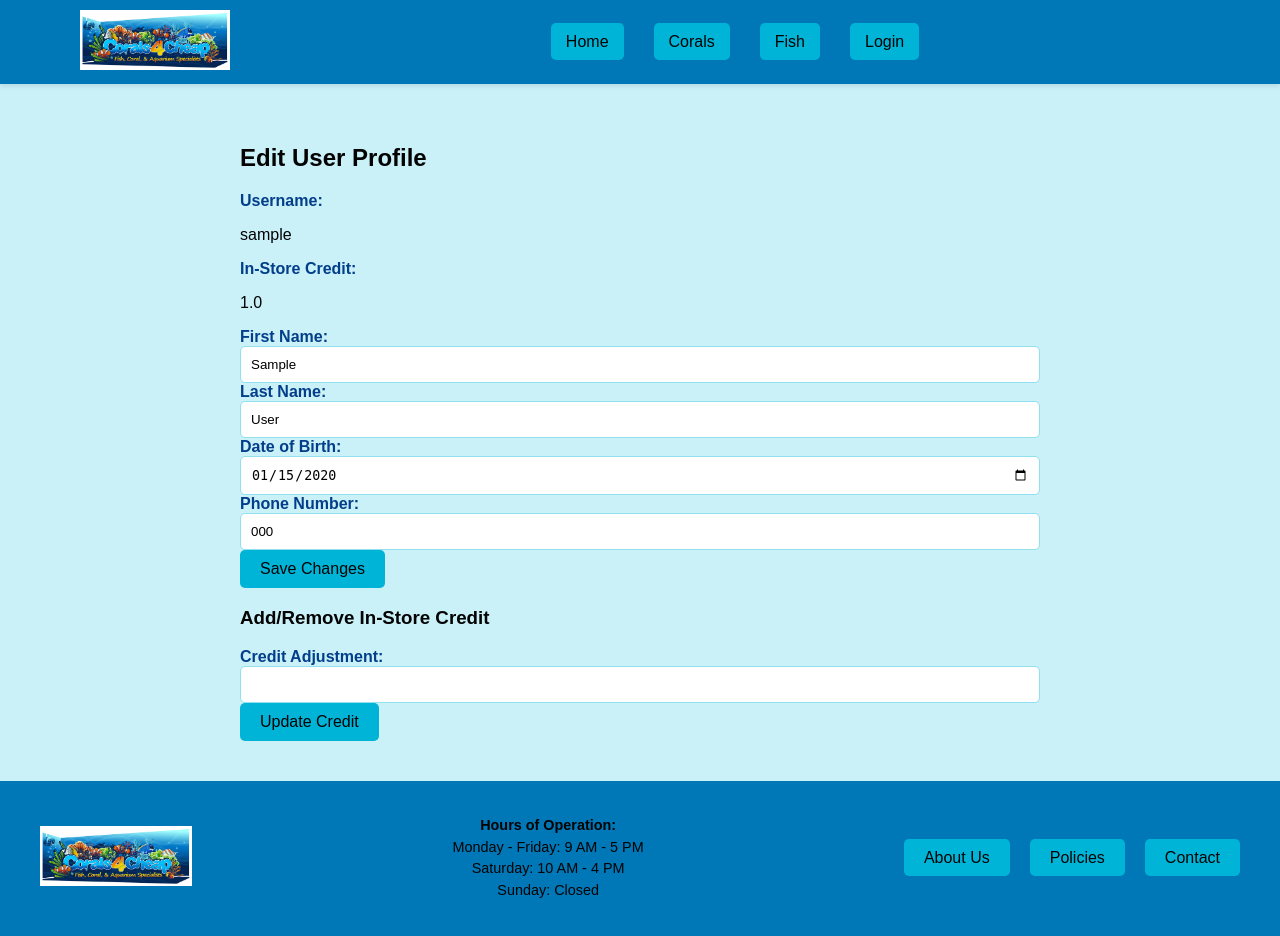
After one commit to cmbfuqua/CoralClient, a Flask app: page /user/1/edit in a window 1280 px wide. The commit adds this page. Run offline with Flask 3, Linux system fonts and the light colour scheme; tables that the repository leaves empty hold one stand-in row (values such as "Sample post").

Commit message:
added instore credit management to user profile

```diff
--- a/ConsignmentProject/app.py
+++ b/ConsignmentProject/app.py
@@ -76,7 +76,8 @@ def register():
             last_name=form.last_name.data,
             dob=form.dob.data,
             phone_number=form.phone_number.data,
-            role=user_role
+            role=user_role,
+            in_store_credit=0
         )
         db.session.add(user)
         db.session.commit()
@@ -97,6 +98,32 @@ def edit_user():
         flash('Your profile has been updated!', 'success')
         return redirect(url_for('home'))
     return render_template('edit_user.html', form=form)
+
+@app.route('/user/<int:user_id>/edit', methods=['GET'])
+def edit_user_admin(user_id):
+    user = User.query.get_or_404(user_id)
+    return render_template('edit_user_admin.html', user=user)
+
+@app.route('/user/<int:user_id>/update', methods=['POST'])
+def update_user(user_id):
+    user = User.query.get_or_404(user_id)
+    user.first_name = request.form['first_name']
+    user.last_name = request.form['last_name']
+    user.dob = request.form['dob']
+    user.in_store_credit = float(request.form['in_store_credit'])
+    user.phone_number = request.form['phone_number']
+    db.session.commit()
+    flash('User profile updated successfully.', 'success')
+    return redirect(url_for('edit_user_admin', user_id=user_id))
+
+@app.route('/user/<int:user_id>/update-credit', methods=['POST'])
+def update_in_store_credit(user_id):
+    user = User.query.get_or_404(user_id)
+    credit_change = float(request.form['credit_change'])
+    user.in_store_credit += credit_change
+    db.session.commit()
+    flash(f"In-store credit updated successfully. New balance: ${user.in_store_credit:.2f}", 'success')
+    return redirect(url_for('edit_user_admin', user_id=user_id))
 
 # User login
 @app.route('/login', methods=['GET', 'POST'])
--- a/ConsignmentProject/models.py
+++ b/ConsignmentProject/models.py
@@ -16,7 +16,7 @@ class User(UserMixin, db.Model):
     phone_number = db.Column(db.String(20), nullable=False)
     role_id = db.Column(db.Integer, db.ForeignKey('roles.role_id'), nullable=False)
     is_maintenance = db.Column(db.Boolean,nullable=False,default=0)
-
+    in_store_credit = db.Column(db.Float)
     role = db.relationship('Role', backref='users')
 
     @property
--- a/ConsignmentProject/static/styles.css
+++ b/ConsignmentProject/static/styles.css
@@ -254,13 +254,20 @@ textarea {
 }
 
 table {
-    width: 100%;
+    width: auto;
     border-collapse: collapse;
     margin: 20px 0;
     background-color: var(--card-bg-color);
     border: 1px solid var(--card-border-color);
-    box-shadow: 0 4px 6px rgba(0, 0, 0, 0.1)
+    box-shadow: 0 4px 6px rgba(0, 0, 0, 0.1);
+    table-layout: auto;
 }
+
+.action-column {
+    min-width: 150px;
+}
+
+
 
 table thead th {
     padding: 15px;
--- /dev/null
+++ b/ConsignmentProject/templates/edit_user_admin.html
@@ -0,0 +1,35 @@
+{% extends "base.html" %}
+
+{% block content %}
+<h2>Edit User Profile</h2>
+
+<form action="{{ url_for('update_user', user_id=user.user_id) }}" method="post">
+    <label for="username">Username:</label>
+    <p>{{ user.username }}</p>
+    <label for="in_store_credit">In-Store Credit:</label>
+    <p>{{ user.in_store_credit }}</p>
+
+    <label for="first_name">First Name:</label>
+    <input type="text" name="first_name" value="{{ user.first_name }}" required>
+
+    <label for="last_name">Last Name:</label>
+    <input type="text" name="last_name" value="{{ user.last_name }}" required>
+
+    <label for="dob">Date of Birth:</label>
+    <input type="date" name="dob" value="{{ user.dob}}" required>
+
+
+
+    <label for="phone_number">Phone Number:</label>
+    <input type="text" name="phone_number" value="{{ user.phone_number }}" required>
+
+    <button type="submit">Save Changes</button>
+</form>
+
+<h3>Add/Remove In-Store Credit</h3>
+<form action="{{ url_for('update_in_store_credit', user_id=user.user_id) }}" method="post">
+    <label for="credit_change">Credit Adjustment:</label>
+    <input type="number" name="credit_change" step="0.01" required>
+    <button type="submit">Update Credit</button>
+</form>
+{% endblock %}
```
Also changed, not shown: ConsignmentProject/templates/manage_users.html (+8 -3 lines).
